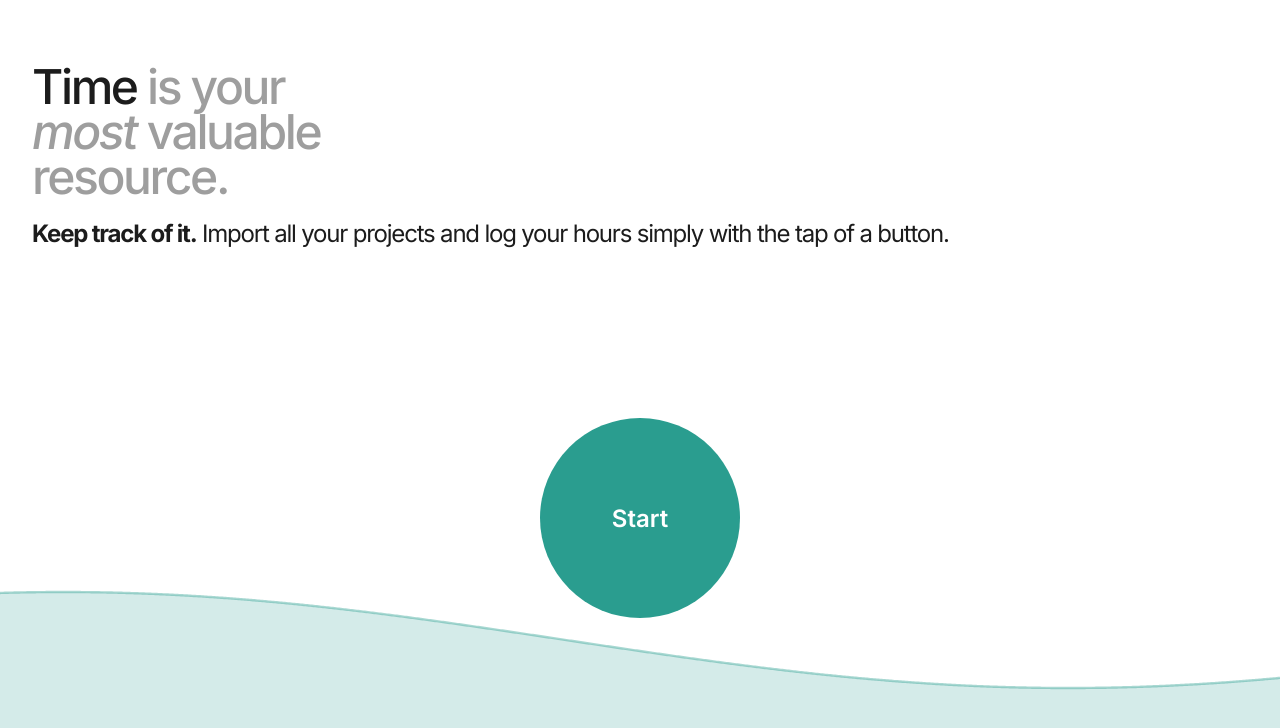
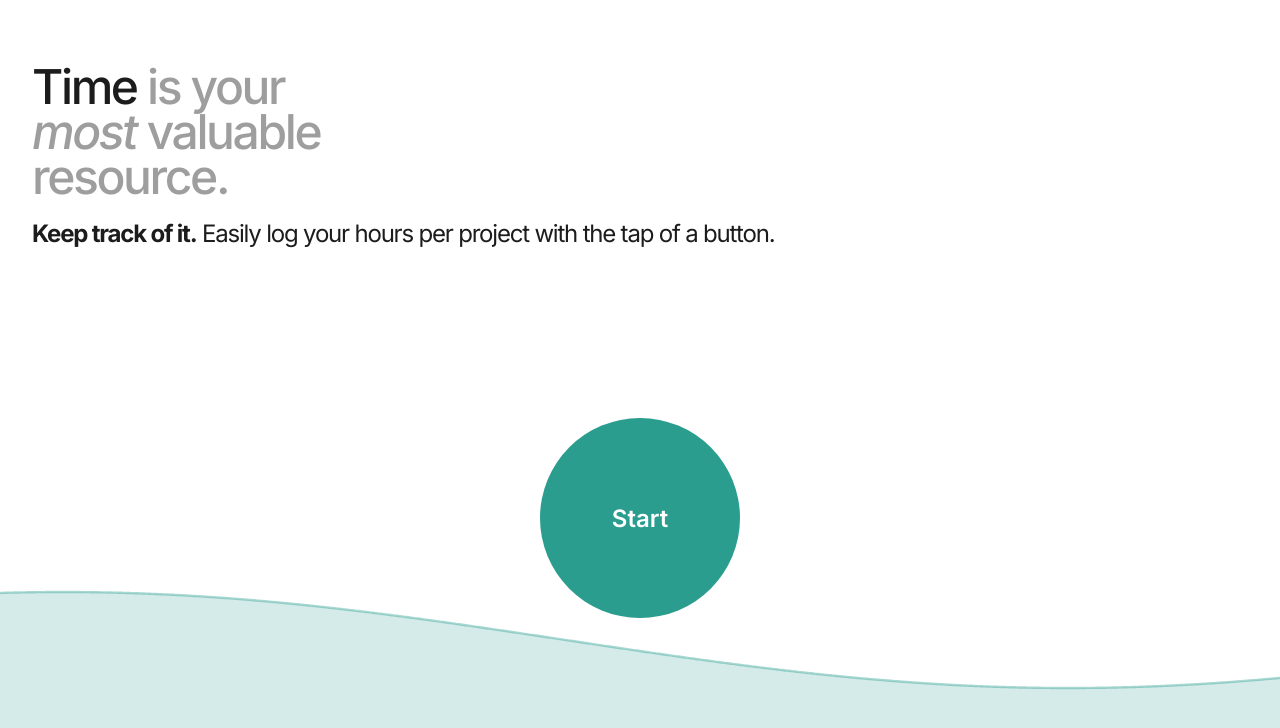
Before and after one commit to httpjamesm/heliodex, a SvelteKit app: page /landing in a window 1280 px wide. Shown: the top 728 px of the page. Built offline with nearby package versions, Linux system fonts and the light colour scheme.

Commit message:
fix: more broad landing wording

```diff
--- a/src/routes/landing/+page.svelte
+++ b/src/routes/landing/+page.svelte
@@ -40,8 +40,8 @@
       />resource.
     </h1>
     <h2>
-      <strong>Keep track of it.</strong> Import all your projects and log your hours
-      simply with the tap of a button.
+      <strong>Keep track of it.</strong> Easily log your hours per project with the
+      tap of a button.
     </h2>
     <div class="track-container">
       <button
```
